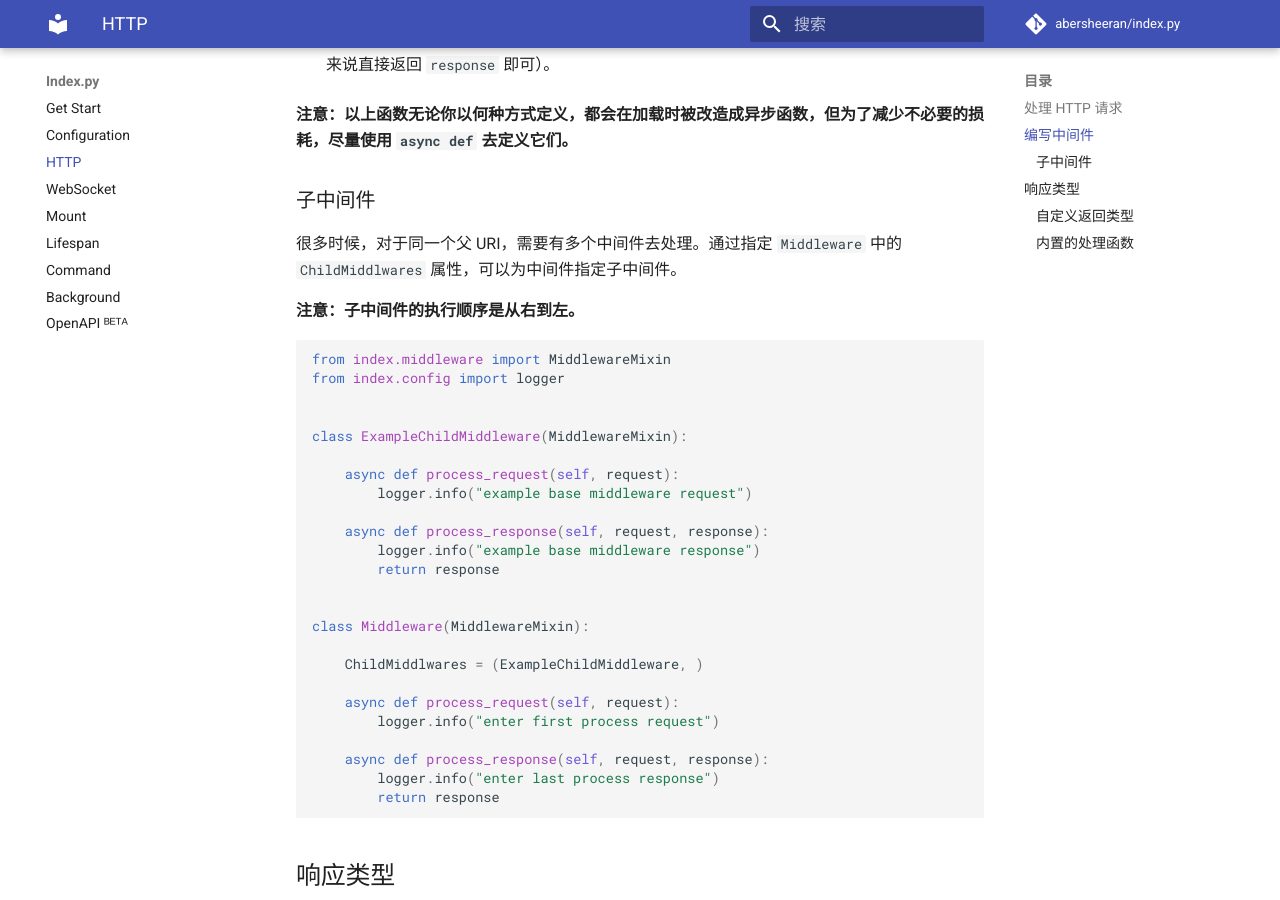
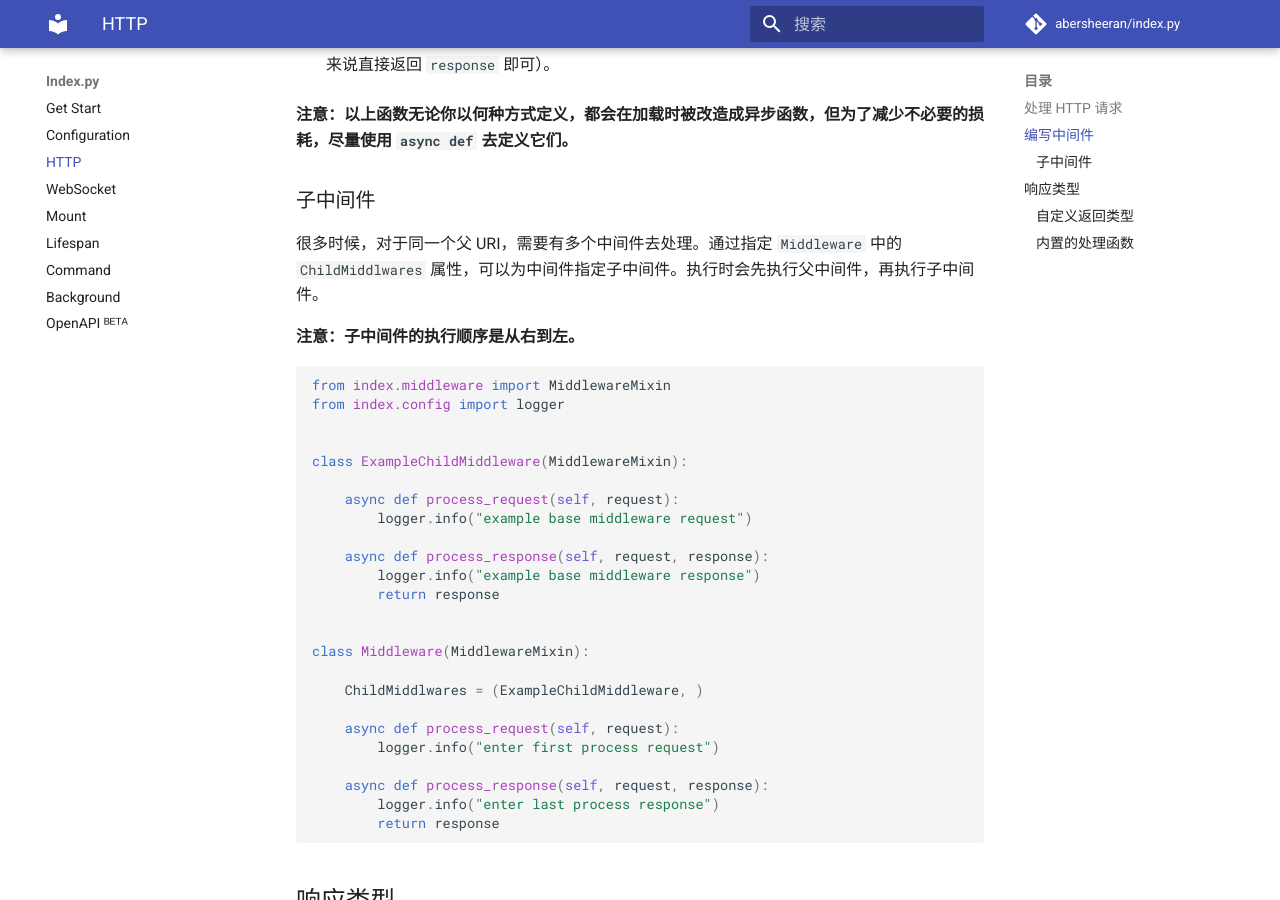
Before and after one commit to abersheeran/kui, an MkDocs documentation site: the page built from docs/http.md, in a window 1280 px wide and 900 px high, scrolled down 1569 px. Built offline with MkDocs 1.6.1 and Material for MkDocs 9.7.7, drawn with Linux system fonts in a browser that asks for light colours; comment, search, counter and statistics services are not loaded.

Commit message:
update docs

```diff
--- a/docs/http.md
+++ b/docs/http.md
@@ -50,7 +50,7 @@
 
 ### 子中间件
 
-很多时候，对于同一个父 URI，需要有多个中间件去处理。通过指定 `Middleware` 中的 `ChildMiddlwares` 属性，可以为中间件指定子中间件。
+很多时候，对于同一个父 URI，需要有多个中间件去处理。通过指定 `Middleware` 中的 `ChildMiddlwares` 属性，可以为中间件指定子中间件。执行时会先执行父中间件，再执行子中间件。
 
 **注意：子中间件的执行顺序是从右到左。**
 
```
